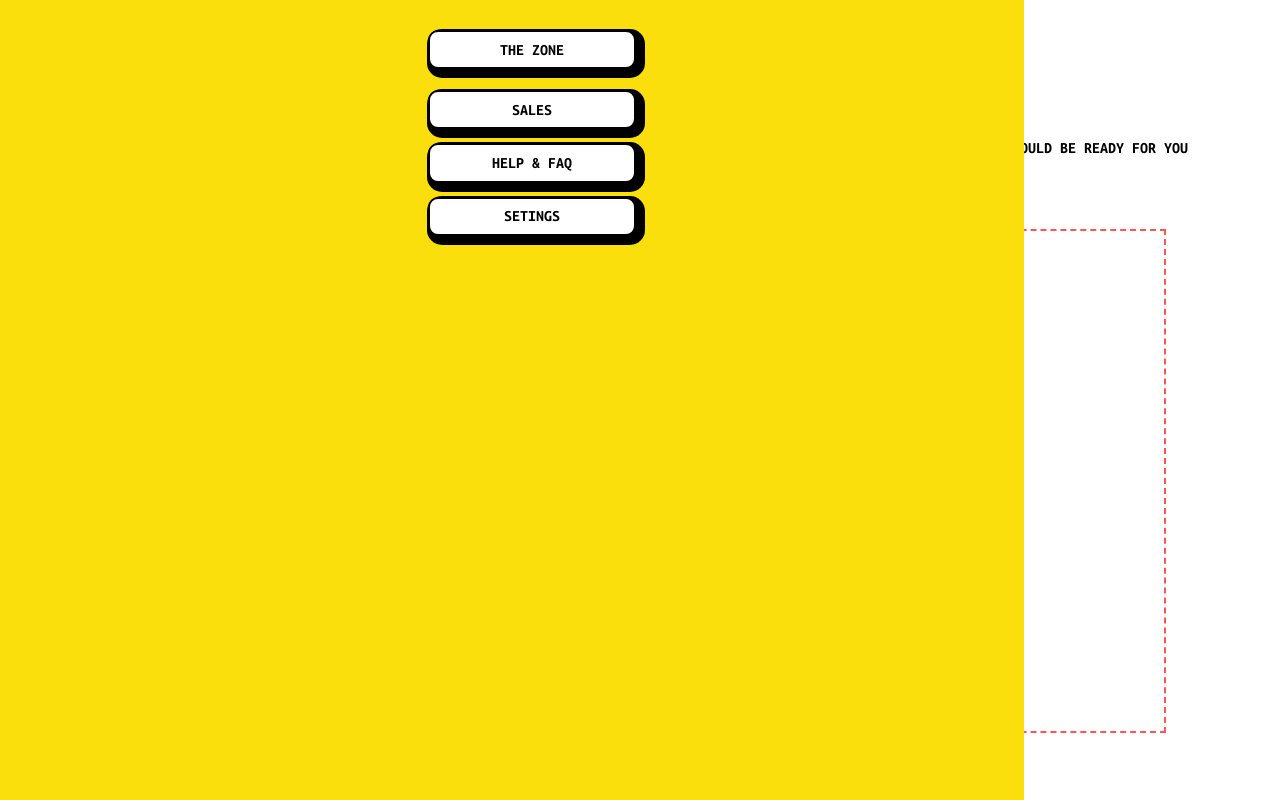
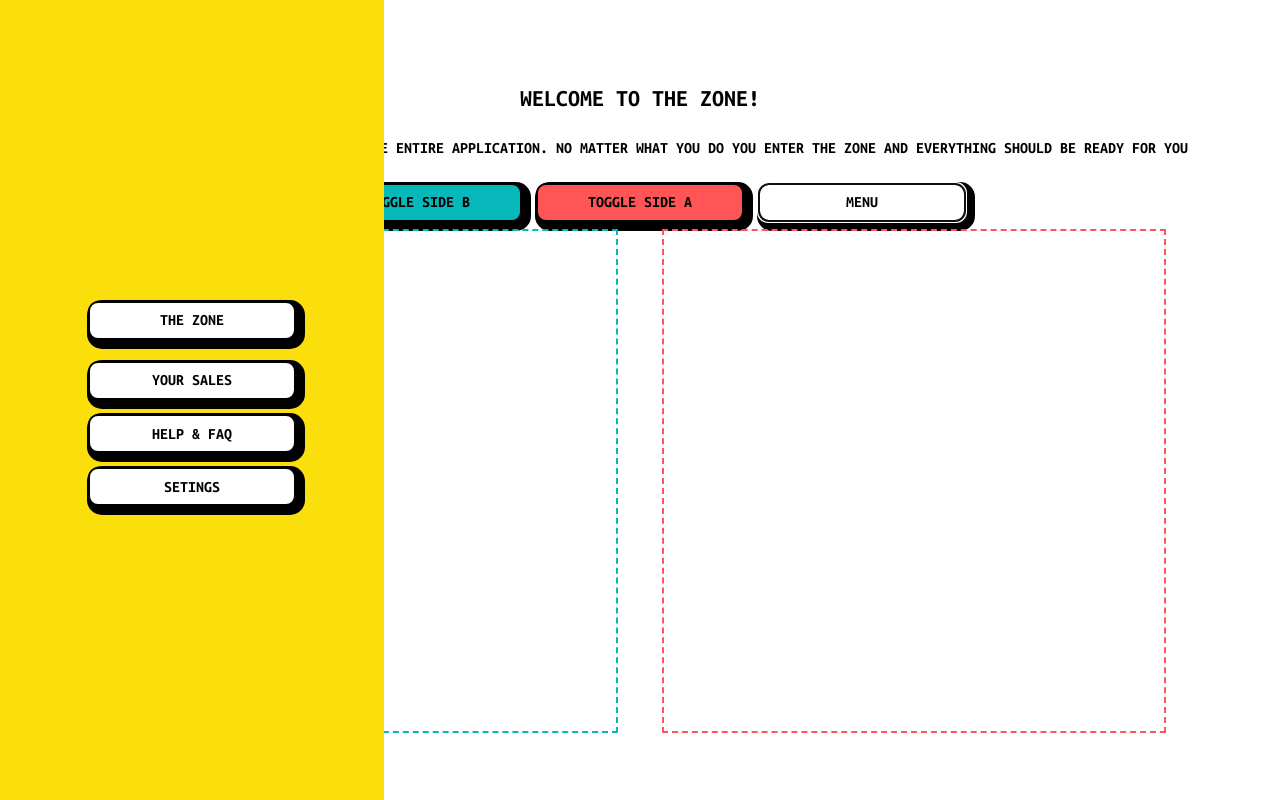
Before and after one commit to buoy-sol/buoy, a React (Vite) app in the folder projects/spa/: page /zone in a window 1280 px wide. Both pictures are taken after a click on the button "MENU". Built offline with nearby package versions, Linux system fonts and the light colour scheme.

Commit message:
better styling for the menu

```diff
--- a/projects/spa/src/index.css
+++ b/projects/spa/src/index.css
@@ -107,8 +107,16 @@ button:focus-visible {
     margin: 7px;
 }
 
+#menu {
+    width: 30%;
+}
+
 @media only screen and (max-width: 800px) {
     #the-zone-controls {
         flex-direction: column;
     }
+
+    #menu {
+	width: 50%;
+    }
 }
--- a/projects/spa/src/pages/TheZone/index.jsx
+++ b/projects/spa/src/pages/TheZone/index.jsx
@@ -16,19 +16,22 @@ function Menu() {
     }
 
     return (
-	<div style={{position: "fixed",
+	<div id="menu"
+	     style={{display: "flex",
+		     alignItems: "center",
+		     justifyContent: "center",
+		     position: "fixed",
 		     top: 0,
 		     left: 0,
-		     width: "80%",
 		     height: "100%",
 		     background: style.color.menus}}>
 	    <nav>
-		<ul>
+		<ul style={{padding: 0}}>
 		    <li style={{listStyleType: "none", padding: "7px"}}>
 			<button className="button" onClick={function() {toggle("MENU")}}>THE ZONE</button>
 		    </li>
 		    {[
-			"SALES",
+			"YOUR SALES",
 			"HELP & FAQ",
 			"SETINGS"
 		    ].map(function(e){
```
